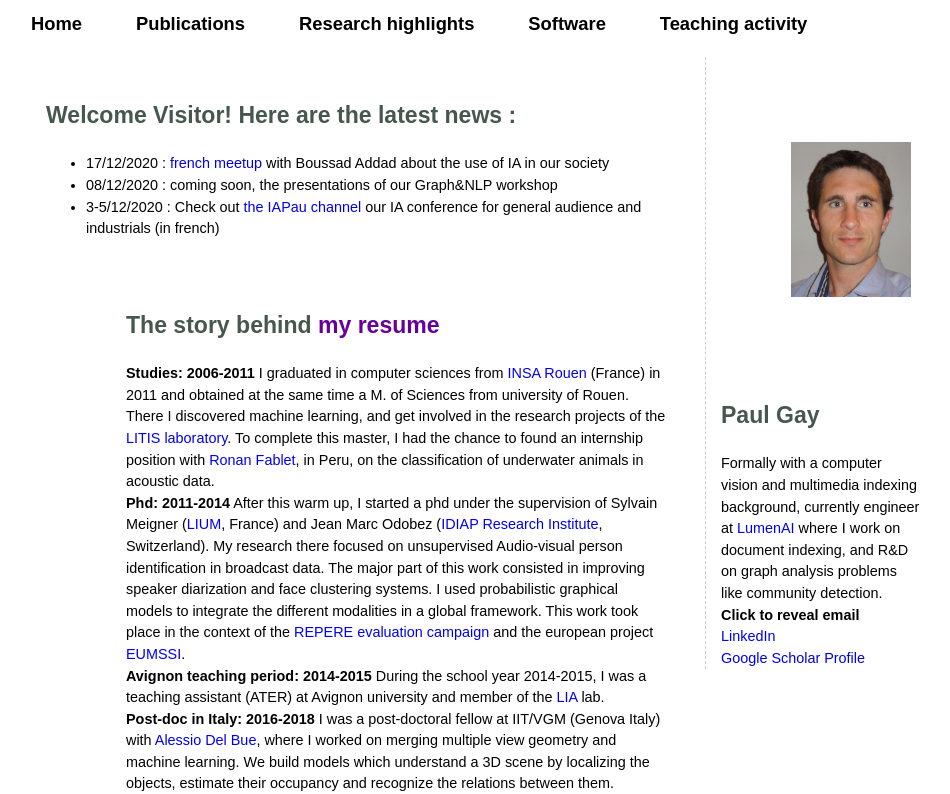
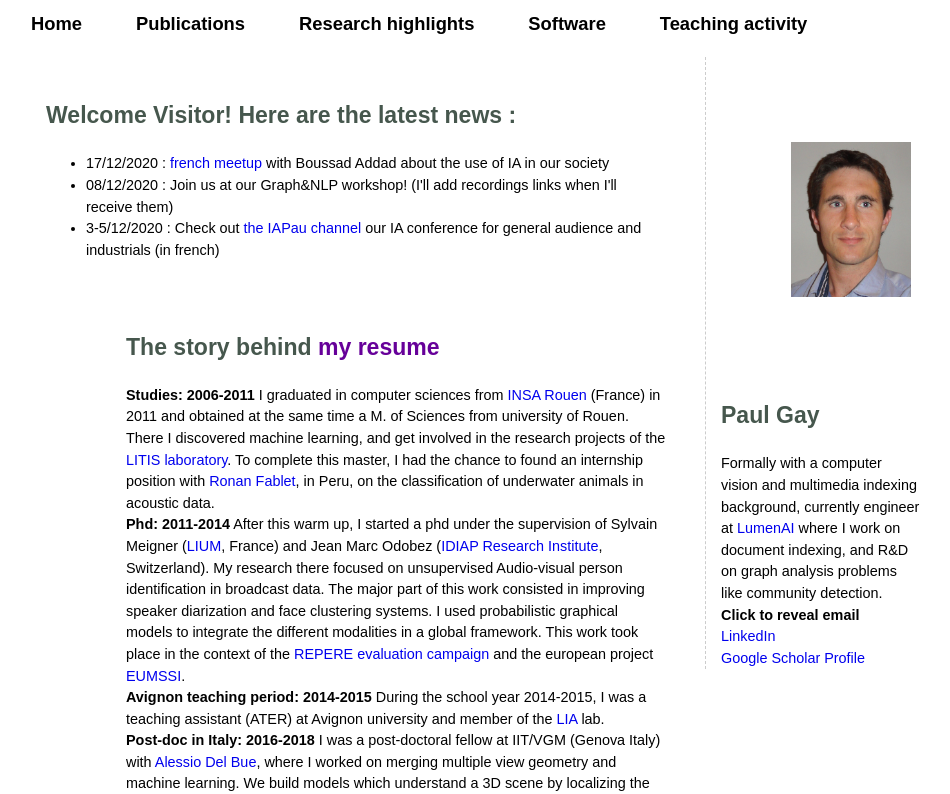
Before and after one commit to paulgay/paulgay.github.io, a plain HTML site: page index.html in a window 1280 px wide. Shown: the top 794 px of the page, without its empty margins (159-1109 px from the left). Drawn offline with Linux system fonts and the light colour scheme.

Commit message:
minor update

```diff
--- a/index.html
+++ b/index.html
@@ -70,7 +70,7 @@ function fonction(paper){
 	      <h2>Welcome Visitor! Here are the latest news : </h2>
         <ul>
 				<li>17/12/2020 : <a href="https://www.meetup.com/Meetup-Machine-Learning-Pau/events/275044659/">french meetup</a> with Boussad Addad about the use of IA in our society  </li>
-				<li>08/12/2020 : coming soon, the presentations of our Graph&NLP workshop </li>
+				<li>08/12/2020 : Join  us at our Graph&NLP workshop! (I'll add recordings links when I'll receive them) </li>
 				<li>3-5/12/2020 : Check out <a href="https://www.youtube.com/channel/UCMrnMpRMfETVDG0A-doGaxQ">the IAPau channel</a> our IA conference for general audience and industrials (in french) </li>
 				<ul>
         <a name="biblio"> </a>
```
